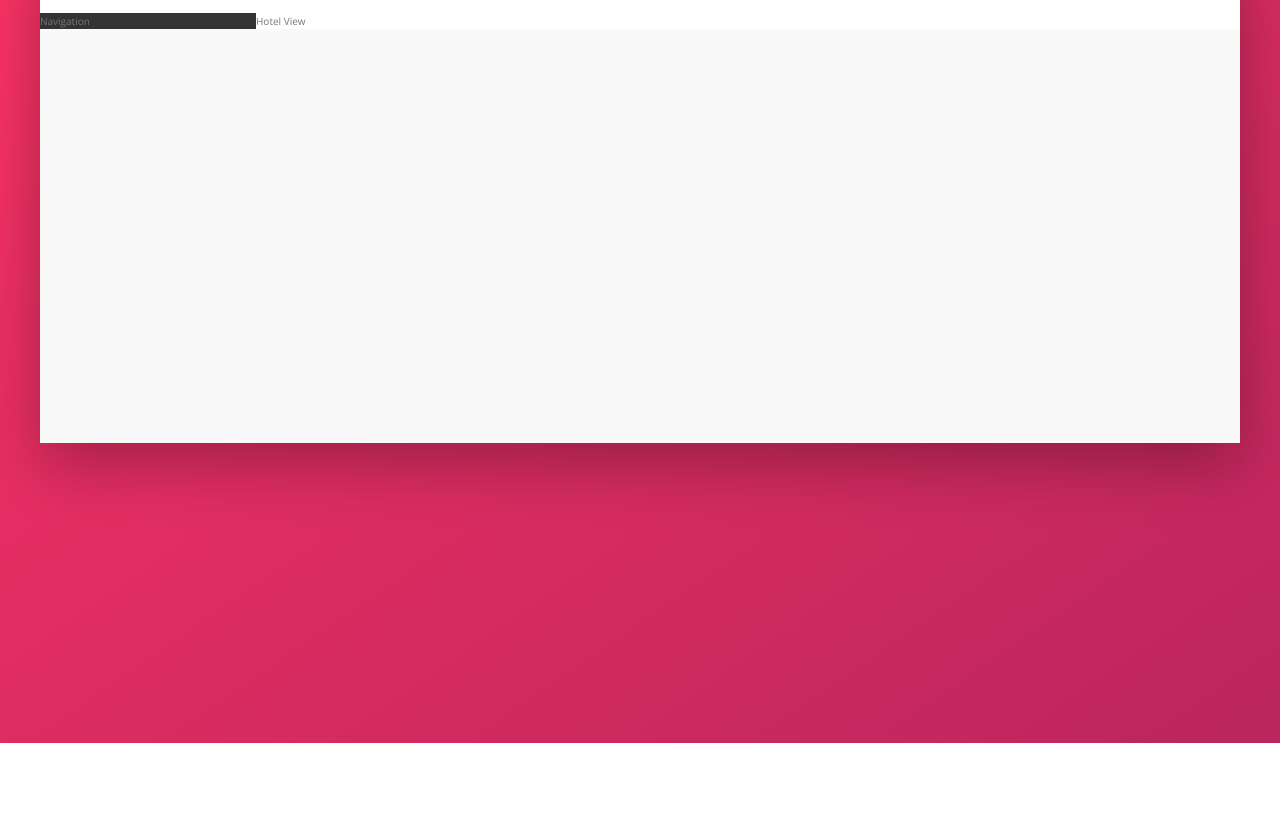
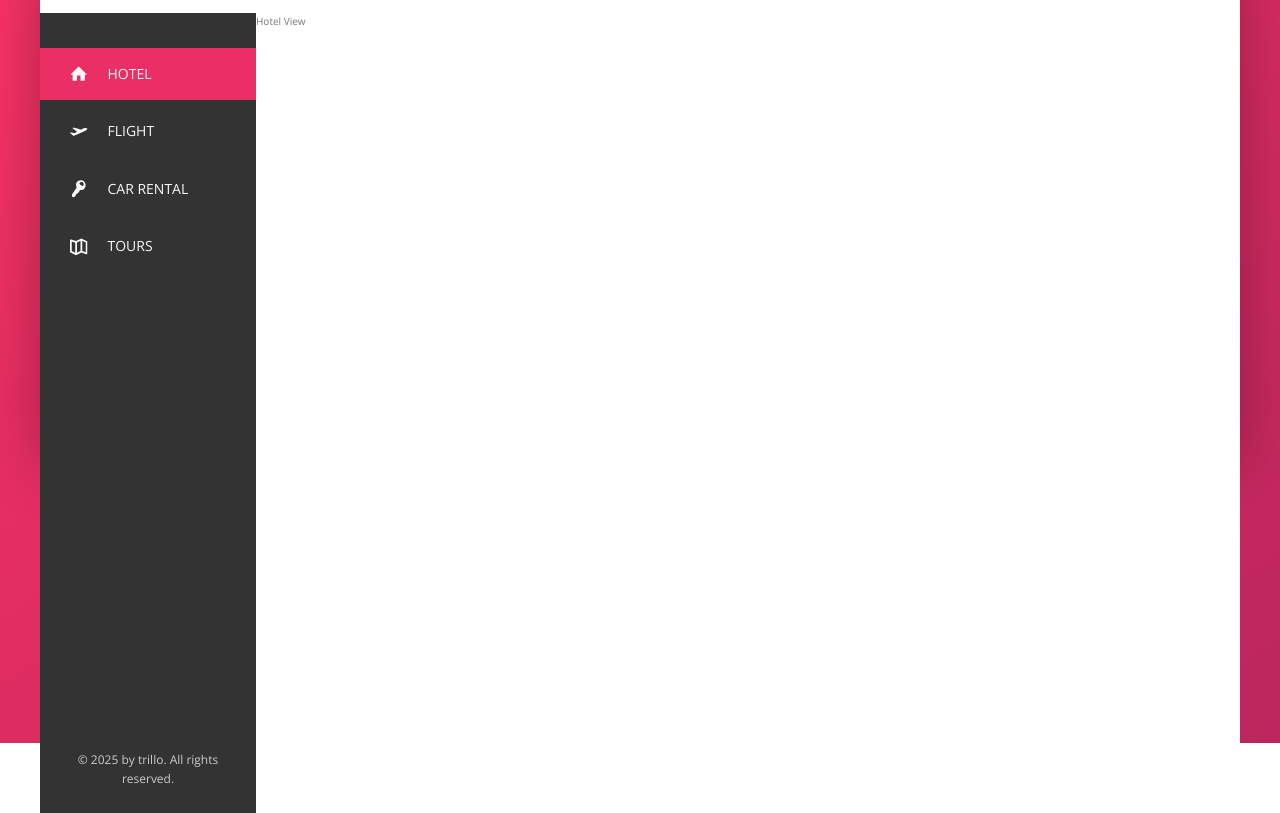
Before and after one commit to L-Benvenuti/CSScourse-Trillo, a website: page index.html in a window 1280 px wide. Shown: the part 137-950 px from the top of the page. Before the commit the page ends 880 px from the top, so only its background shows below. Drawn offline with nearby package versions, Linux system fonts and the light colour scheme.

Commit message:
created and styled sidebar navigation

```diff
--- a/index.html
+++ b/index.html
@@ -58,7 +58,57 @@
 				</nav>
 			</header>
 			<div class="content">
-				<nav class="sidebar">Navigation</nav>
+				<nav class="sidebar">
+					<ul class="side-nav">
+						<li class="side-nav__item side-nav__item--active">
+							<a href="#" class="side-nav__link">
+								<svg class="side-nav__icon">
+									<use
+										xlink:href="img/sprite.svg#icon-home"
+									></use>
+								</svg>
+								<span>Hotel</span>
+							</a>
+						</li>
+
+						<li class="side-nav__item">
+							<a href="#" class="side-nav__link">
+								<svg class="side-nav__icon">
+									<use
+										xlink:href="img/sprite.svg#icon-aircraft-take-off"
+									></use>
+								</svg>
+								<span>Flight</span>
+							</a>
+						</li>
+
+						<li class="side-nav__item">
+							<a href="#" class="side-nav__link">
+								<svg class="side-nav__icon">
+									<use
+										xlink:href="img/sprite.svg#icon-key"
+									></use>
+								</svg>
+								<span>Car rental</span>
+							</a>
+						</li>
+
+						<li class="side-nav__item">
+							<a href="#" class="side-nav__link">
+								<svg class="side-nav__icon">
+									<use
+										xlink:href="img/sprite.svg#icon-map"
+									></use>
+								</svg>
+								<span>Tours</span>
+							</a>
+						</li>
+					</ul>
+
+					<div class="legal">
+						&copy; 2025 by trillo. All rights reserved.
+					</div>
+				</nav>
 				<main class="hotel-view">Hotel View</main>
 			</div>
 		</div>
--- a/sass/_component.scss
+++ b/sass/_component.scss
@@ -1,11 +1,11 @@
 ///////////////////////////////////////////////////////////////////////////////
+///HEADER
 /// LOGO
 .logo {
 	height: 3.25rem;
 	margin-left: 2rem;
 }
 
-///////////////////////////////////////////////////////////////////////////////
 /// SEARCH BAR
 .search {
 	flex: 0 0 40%;
@@ -61,7 +61,6 @@
 	}
 }
 
-///////////////////////////////////////////////////////////////////////////////
 /// USER NAVIGATION
 .user-nav {
 	align-self: stretch;
@@ -112,3 +111,73 @@
 		margin-right: 1rem;
 	}
 }
+
+///////////////////////////////////////////////////////////////////////////////
+///SIDEBAR NAVIGATION
+/// NAV OPTIONS/ICONS
+.side-nav {
+	font-size: var(--small-font-size-1);
+	list-style: none;
+	margin-top: 3.5rem;
+
+	&__item {
+		position: relative;
+
+		&:not(:last-child) {
+			margin-bottom: 0.5rem;
+		}
+
+		&::before {
+			content: "";
+			position: absolute;
+			top: 0;
+			left: 0;
+			height: 100%;
+			width: 3px;
+			background-color: var(--color-primary);
+			transform: scaleY(0);
+			transition: transform 0.2s, width 0.4s cubic-bezier(1, 0, 0, 1) 0.2s,
+				background-color 0.1s;
+		}
+
+		&:hover::before,
+		&--active::before {
+			transform: scaleY(1);
+			width: 100%;
+		}
+
+		&:active::before {
+			background-color: var(--color-primary-light);
+		}
+	}
+
+	&__link:link,
+	&__link:visited {
+		color: var(--color-grey-light-1);
+		text-decoration: none;
+		text-transform: uppercase;
+		display: block;
+		padding: 1.5rem 3rem;
+		position: relative;
+		z-index: 10;
+
+		display: flex;
+		align-items: center;
+	}
+
+	&__icon {
+		width: 1.75rem;
+		height: 1.75rem;
+		margin-right: 2rem;
+		//color of the current element/parent element - it that changes, the icon color also changes!
+		fill: currentColor;
+	}
+}
+
+/// LEGAL TEXT
+.legal {
+	font-size: var(--small-font-size-2);
+	color: var(--color-grey-light-4);
+	text-align: center;
+	padding: 2.5rem;
+}
--- a/sass/_layout.scss
+++ b/sass/_layout.scss
@@ -8,7 +8,7 @@
 }
 
 .header {
-	font-size: var(--smaller-font-size);
+	font-size: var(--small-font-size-1);
 	height: 7rem;
 	background-color: var(--color-white);
 	border-bottom: var(--color-grey-light-2);
@@ -26,10 +26,17 @@
 	background-color: var(--color-grey-dark-1);
 
 	flex: 0 0 18%; // don't want to grow if more space and no shrinking but since the basis is at a percentage, it will be responsive
+
+	display: flex;
+	flex-direction: column;
+	justify-content: space-between;
 }
 
 .hotel-view {
 	background-color: var(--color-white);
 
+	//TEST - DELETE LATER
+	height: 80rem;
+
 	flex: 1;
 }
--- a/sass/_root-variables.scss
+++ b/sass/_root-variables.scss
@@ -17,7 +17,8 @@
 
 	// FONT-SIZE
 	--default-font-size: 1.6rem;
-	--smaller-font-size: 1.4rem;
+	--small-font-size-1: 1.4rem;
+	--small-font-size-2: 1.2rem;
 
 	// SHADOW
 	--shadow-dark: 0 2rem 6rem rgba(0, 0, 0, 0.3);
```
Also changed, not shown: css/style.css, 1 other file.
